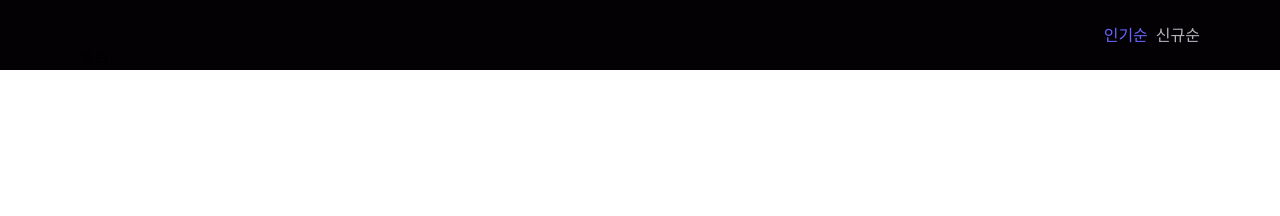
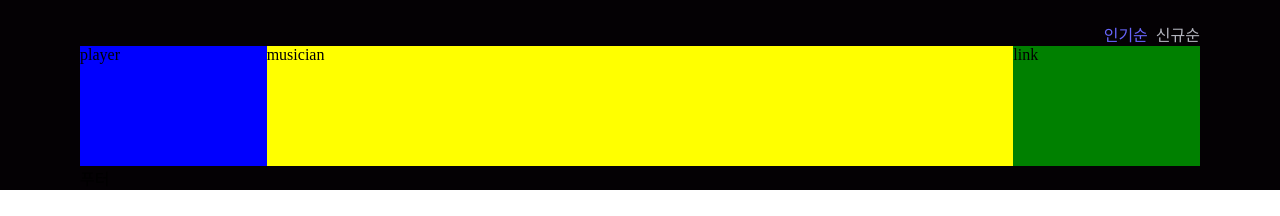
Before and after one commit to wiseseo/Team_Web_3_Client, a Next.js app: page /musician/find in a window 1280 px wide. Shown: the part 577-793 px from the top of the page. Built offline with nearby package versions, Linux system fonts and the light colour scheme.

Commit message:
musician list & musician card layout

```diff
--- /dev/null
+++ b/components/MusicianFinder/MusicianList/MusicianSmallCard.tsx
@@ -0,0 +1,38 @@
+import * as React from "react";
+import styled from 'styled-components';
+//import Footer from '../Footer';
+
+interface Props {}
+
+const Card = styled.div`
+  display: flex;
+  flex-direction: row;
+  /*background: #121212;*/
+  background: red;
+  border-radius: 0.5rem;
+  height : 7.5rem;
+`;
+const PlayerSection = styled.div`
+    flex:1;
+    background: blue;
+`;
+const MusicianSection = styled.div`
+    flex:4;
+    background: yellow;
+`;
+const LinkSection = styled.div`
+    flex:1;
+    background: green;
+`;
+const MusicianSmallCard = (props: Props) => {
+    return (
+        <Card>
+            <PlayerSection>player</PlayerSection>
+            <MusicianSection>musician</MusicianSection>
+            <LinkSection>link</LinkSection>
+        </Card>
+    )
+
+};
+
+export default MusicianSmallCard;
--- /dev/null
+++ b/components/MusicianFinder/MusicianList/index.tsx
@@ -0,0 +1,16 @@
+import * as React from "react";
+import styled from 'styled-components';
+import MusicianSmallCard from './MusicianSmallCard';
+//import Footer from '../Footer';
+
+interface Props {}
+
+const MusicianList = (props: Props) => {
+
+    return (
+        <MusicianSmallCard></MusicianSmallCard>
+    )
+
+};
+
+export default MusicianList;
--- a/components/MusicianFinder/index.tsx
+++ b/components/MusicianFinder/index.tsx
@@ -1,6 +1,7 @@
 import * as React from "react";
 import styled from 'styled-components';
 import SearchFilter from './SearchFilter';
+import MusicianList from './MusicianList';
 import Footer from '../Footer';
 
 interface Props {}
@@ -33,6 +34,7 @@ const MusicianFinder = (props: Props) => {
     <Contents>
       <Title>뮤지션 찾기</Title>
       <SearchFilter/>
+      <MusicianList></MusicianList>
       <Footer></Footer>
     </Contents>
   )
```
